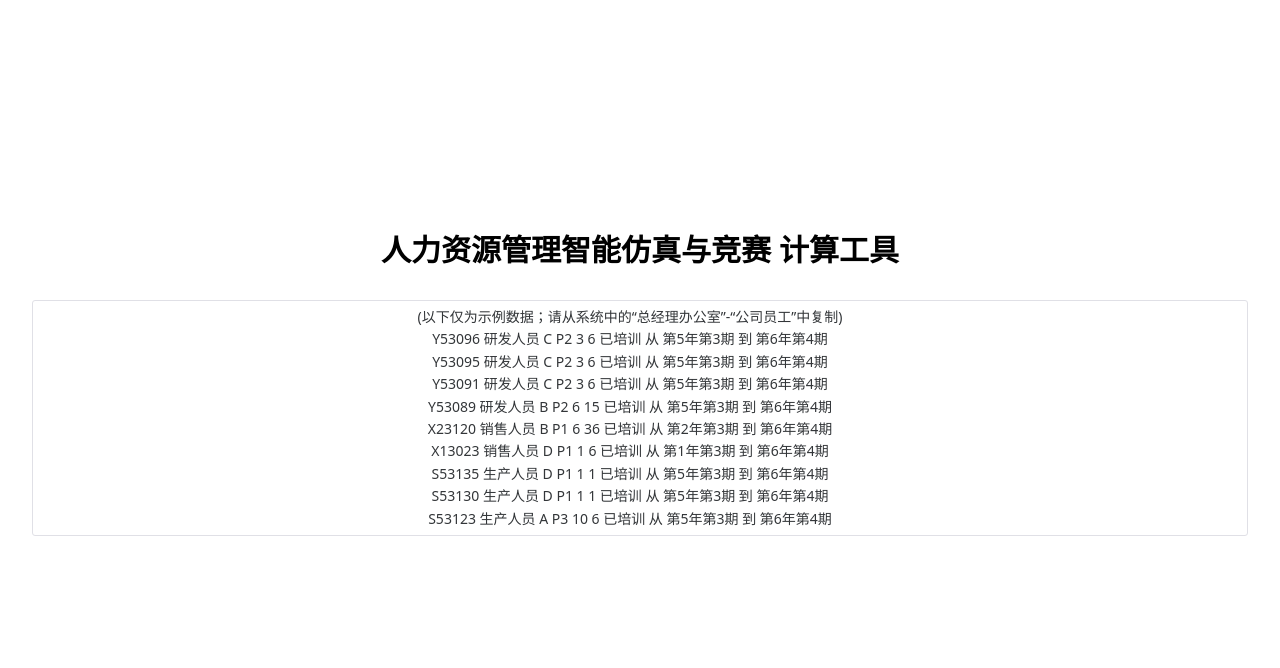
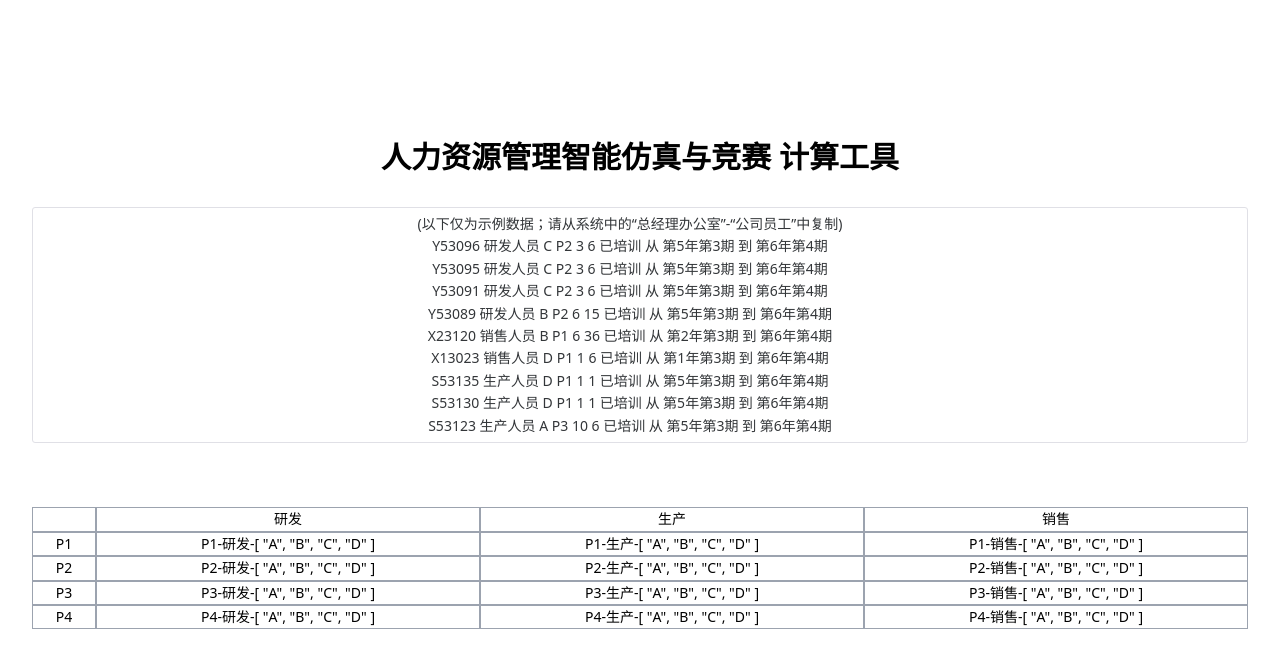
Before and after one commit to laorange/business-game-tool, a Vue app: page / in a window 1280 px wide. Shown: the top 668 px of the page. Built offline with nearby package versions, Linux system fonts and the light colour scheme.

Commit message:
feat: DetailBoard

```diff
--- a/src/App.vue
+++ b/src/App.vue
@@ -1,5 +1,6 @@
 <script setup lang="ts">
 import UserInputArea from "./components/UserInputArea.vue";
+import DetailBoard from "./components/DetailBoard.vue";
 </script>
 
 <template>
@@ -7,6 +8,8 @@ import UserInputArea from "./components/UserInputArea.vue";
     <h1 class="text-3xl font-bold">人力资源管理智能仿真与竞赛 计算工具</h1>
 
     <UserInputArea/>
+
+    <DetailBoard/>
   </main>
 </template>
 
--- /dev/null
+++ b/src/components/DetailBoard.vue
@@ -0,0 +1,45 @@
+<script setup lang="ts">
+import {Direction, Level, Production} from "../assets/ts/personUtils.ts";
+
+const directions: Direction[] = ["研发", "生产", "销售"];
+const productions: Production[] = ["P1", "P2", "P3", "P4"];
+const level: Level[] = ["A", "B", "C", "D"];
+</script>
+
+<template>
+  <div class="detail-board">
+    <div class="board-row">
+      <div class="pre-col">&nbsp;</div>
+      <div class="main-col" v-for="d of directions" :key="d">{{ d }}</div>
+    </div>
+
+    <div class="board-row" v-for="p of productions" :key="p">
+      <div class="pre-col">{{ p }}</div>
+      <div class="main-col" v-for="d of directions" :key="d">
+        {{ p }}-{{ d }}-{{ level }}
+      </div>
+    </div>
+  </div>
+</template>
+
+<style scoped>
+.detail-board {
+  @apply w-full flex flex-col justify-center items-center p-8 text-center;
+}
+
+.board-row {
+  @apply w-full flex justify-between;
+}
+
+.pre-col, .main-col {
+  @apply border border-gray-400 border-solid h-full flex justify-center items-center;
+}
+
+.pre-col {
+  @apply w-16
+}
+
+.main-col {
+  @apply flex-1 flex-col;
+}
+</style>
```
